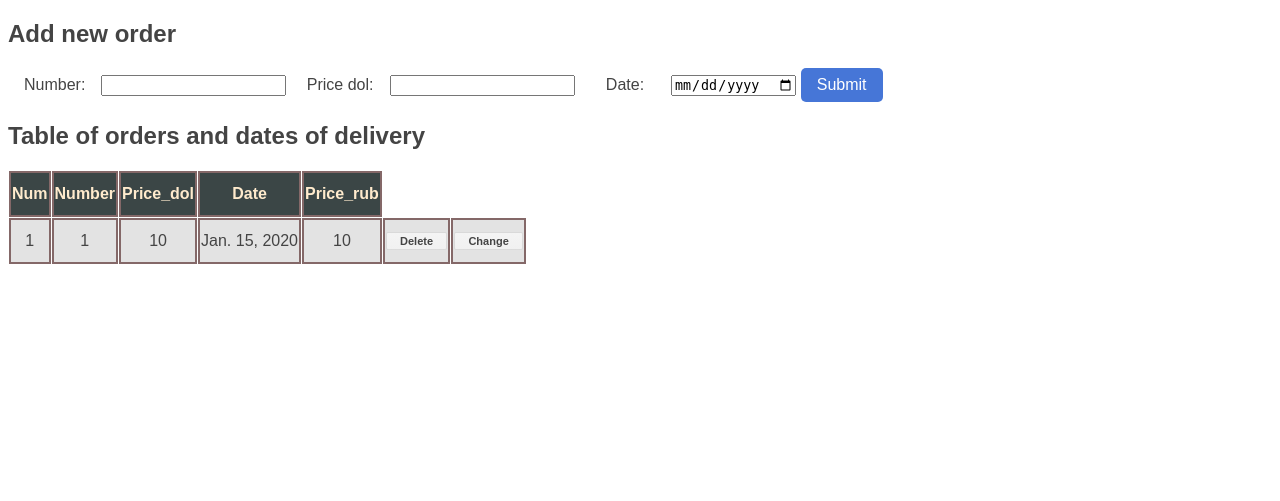
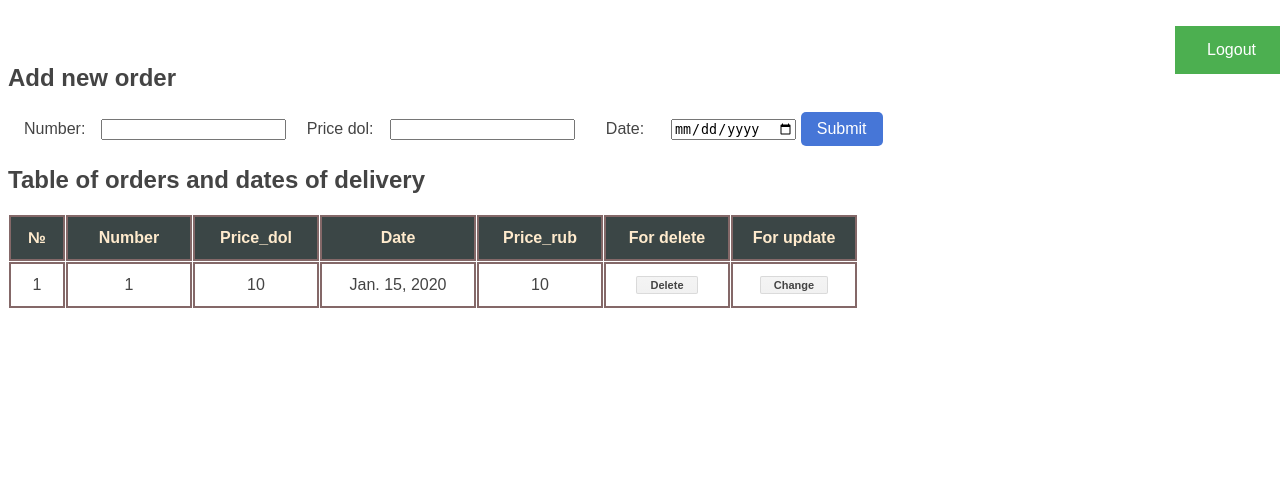
Before and after one commit to rin8351/Django-rest.-Kurs-project, a Django app: page / in a window 1280 px wide. Shown: the top 501 px of the page. After the commit the page ends 308 px from the top, so only its background shows below. Run offline with Django 4.2, Linux system fonts and the light colour scheme; tables that the repository leaves empty hold one stand-in row (values such as "Sample post").

Commit message:
Update postt.html

```diff
--- a/Test_django-to-postgresql/post/postt/templates/postt/postt.html
+++ b/Test_django-to-postgresql/post/postt/templates/postt/postt.html
@@ -1,9 +1,17 @@
 {% extends "postt/base.html" %}
+{% load postt_tags %}
 
 {% block content %}
+
+<br>
+<a href="{% url 'logout' %}" class="button">Logout</a>
+<br>
 <h2>Add new order</h2>
 
-<form  method="POST" >
+{% script_for_sort_table %}
+
+
+<form method="POST" >
     {% csrf_token %}
     {% for f in form %}
     <label class="form-label" for="{{ f.id_for_label }}">{{f.label}}: </label>{{ f }}
@@ -11,19 +19,23 @@
 <button class="c-button" type="submit" >Submit</button>
 </form>
 
-
 <h2>Table of orders and dates of delivery</h2>
 <table class="simple-little-table" cellpadding="1" cellspacing="1">
+    <thead>
     <tr>
-        <th >Num</th>
-        <th >Number</th>
-        <th >Price_dol</th>
-        <th >Date</th>
-        <th >Price_rub</th>
+        <th width="50">№ </th>
+        <th width="120">Number</th>
+        <th width="120">Price_dol</th>
+        <th width="150">Date</th>
+        <th width="120">Price_rub</th>
+        <th width="120">For delete</th>
+        <th width="120">For update</th>
     </tr>
+</thead>
+<tbody>
     {% for p in kurs_p %}
     <tr>
-        <td>{{ p.id }}</td>
+        <td>{{ forloop.counter }}</td>
         <td>{{ p.number }}</td>
         <td>{{ p.price_dol }}</td>
         <td>{{ p.date }}</td>
@@ -32,6 +44,6 @@
         <td><a href="{% url 'update_row' p.id %}" class="button15" type="submit">Change</a></td>
     </tr>
     {% endfor %}
-</ul>
+</tbody>
 
 {% endblock content %}
```
